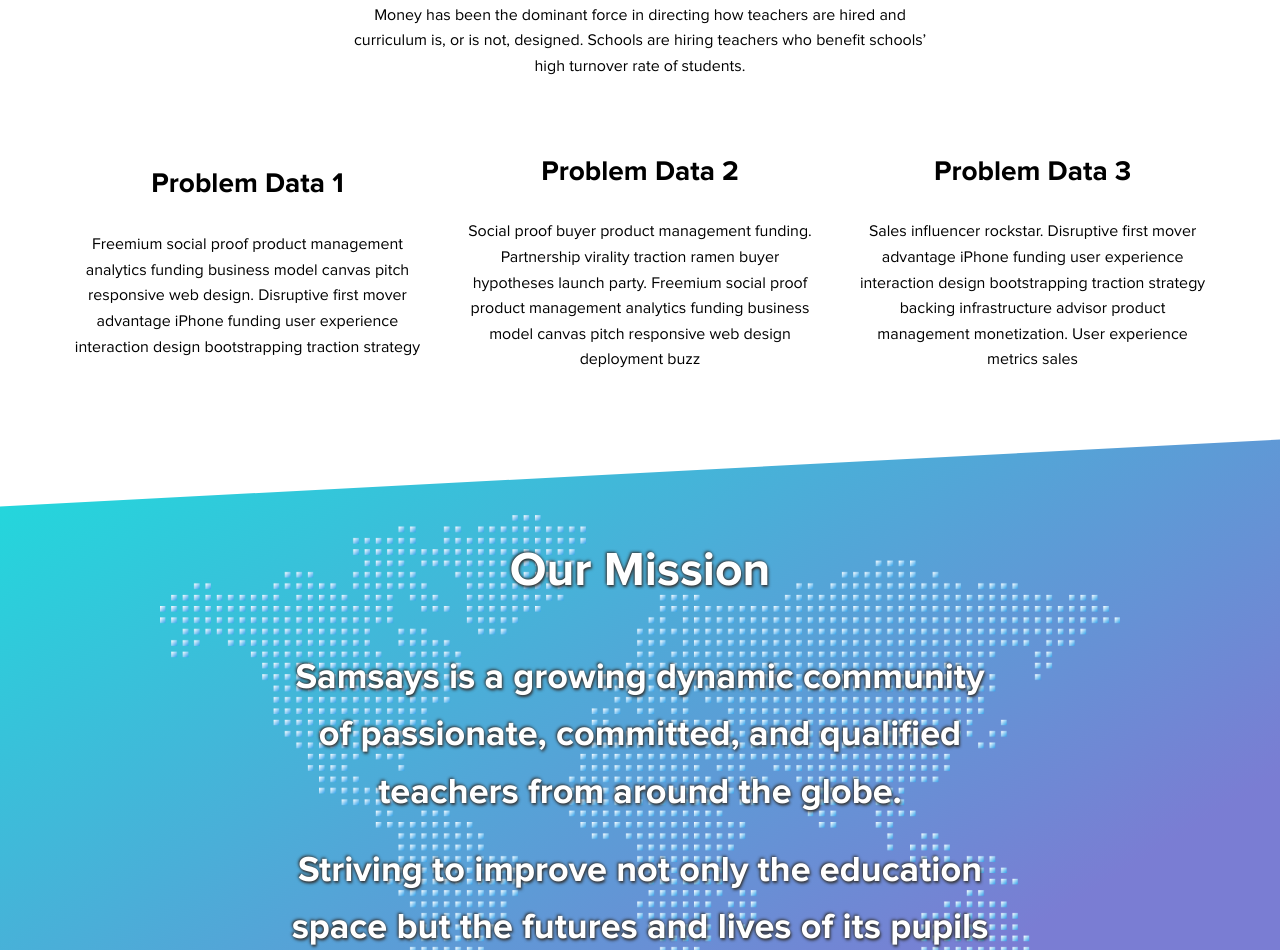
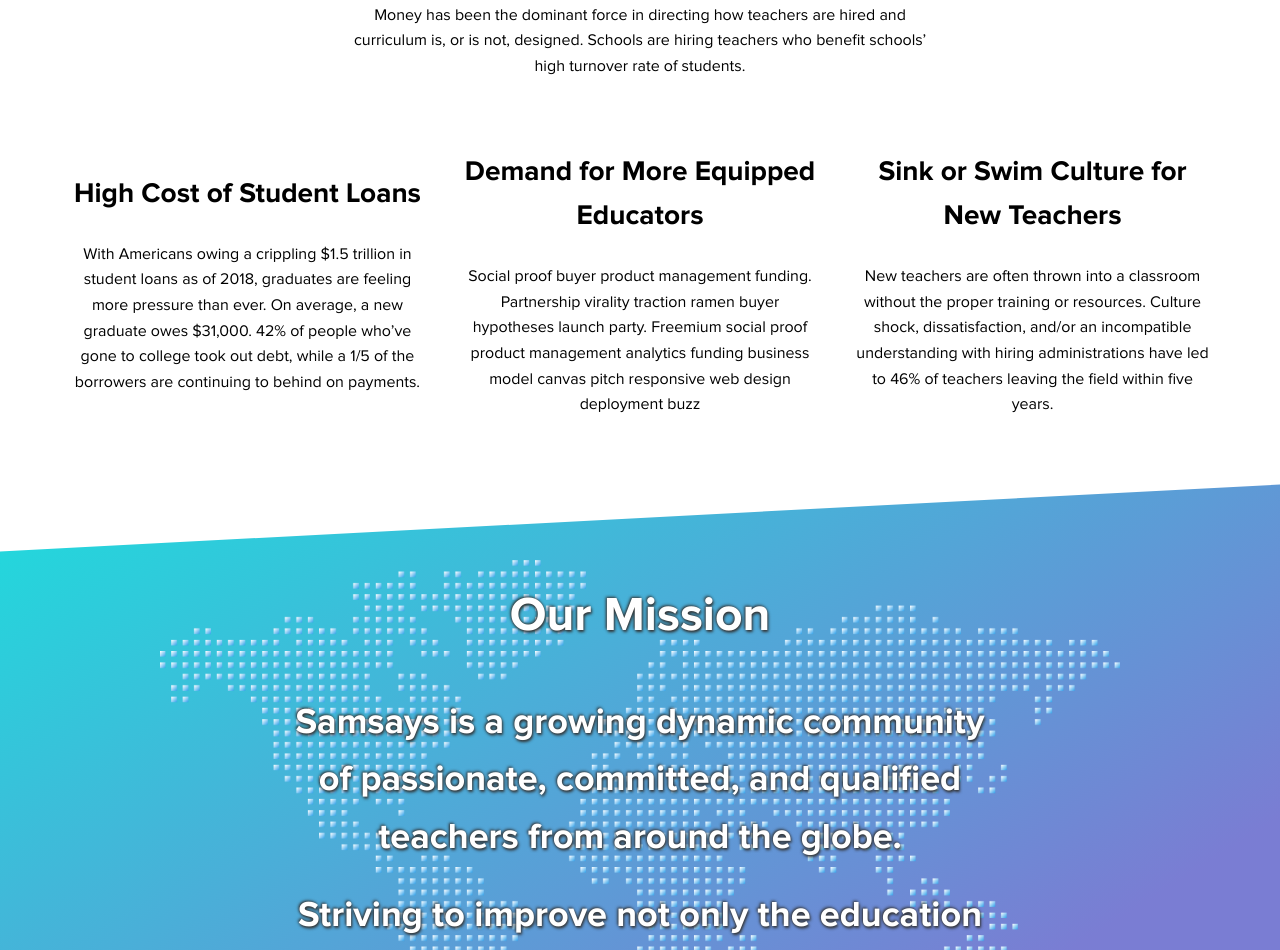
Before and after one commit to jamesonamadeus/samsays, a website: page src/index.html in a window 1280 px wide. Shown: the part 1049-1999 px from the top of the page. Drawn offline with Linux system fonts and the light colour scheme; files whose address does not match are found by name.

Commit message:
update problem text

```diff
--- a/src/index.html
+++ b/src/index.html
@@ -106,23 +106,23 @@
         </p>
         <div class="problem-dataset">
           <div class="problem-dataset-element">
-            <h3>Problem Data 1</h3>
-            <p>Freemium social proof product management analytics funding business model canvas pitch
-              responsive web design. Disruptive first mover advantage iPhone funding user experience
-              interaction design
-              bootstrapping traction strategy</p>
+            <h3>High Cost of Student Loans</h3>
+            <p>With Americans owing a crippling $1.5 trillion in student loans as of 2018, graduates are feeling more
+              pressure than ever. On average, a new graduate owes $31,000. 42% of
+              people who’ve gone to college took out debt, while a 1/5 of the borrowers are continuing to behind on
+              payments.</p>
           </div>
           <div class="problem-dataset-element">
-            <h3>Problem Data 2</h3>
+            <h3>Demand for More Equipped Educators</h3>
             <p>Social proof buyer product management funding. Partnership virality traction ramen buyer
               hypotheses launch party. Freemium social proof product management analytics funding
               business model canvas pitch responsive web design deployment buzz</p>
           </div>
           <div class="problem-dataset-element">
-            <h3>Problem Data 3</h3>
-            <p>Sales influencer rockstar. Disruptive first mover advantage iPhone funding user experience
-              interaction design bootstrapping traction strategy backing infrastructure advisor product
-              management monetization. User experience metrics sales</p>
+            <h3>Sink or Swim Culture for New Teachers</h3>
+            <p>New teachers are often thrown into a classroom without the proper training or resources. Culture shock,
+              dissatisfaction, and/or an incompatible understanding with hiring administrations have led to 46% of
+              teachers leaving the field within five years.</p>
           </div>
         </div>
       </div>
```
